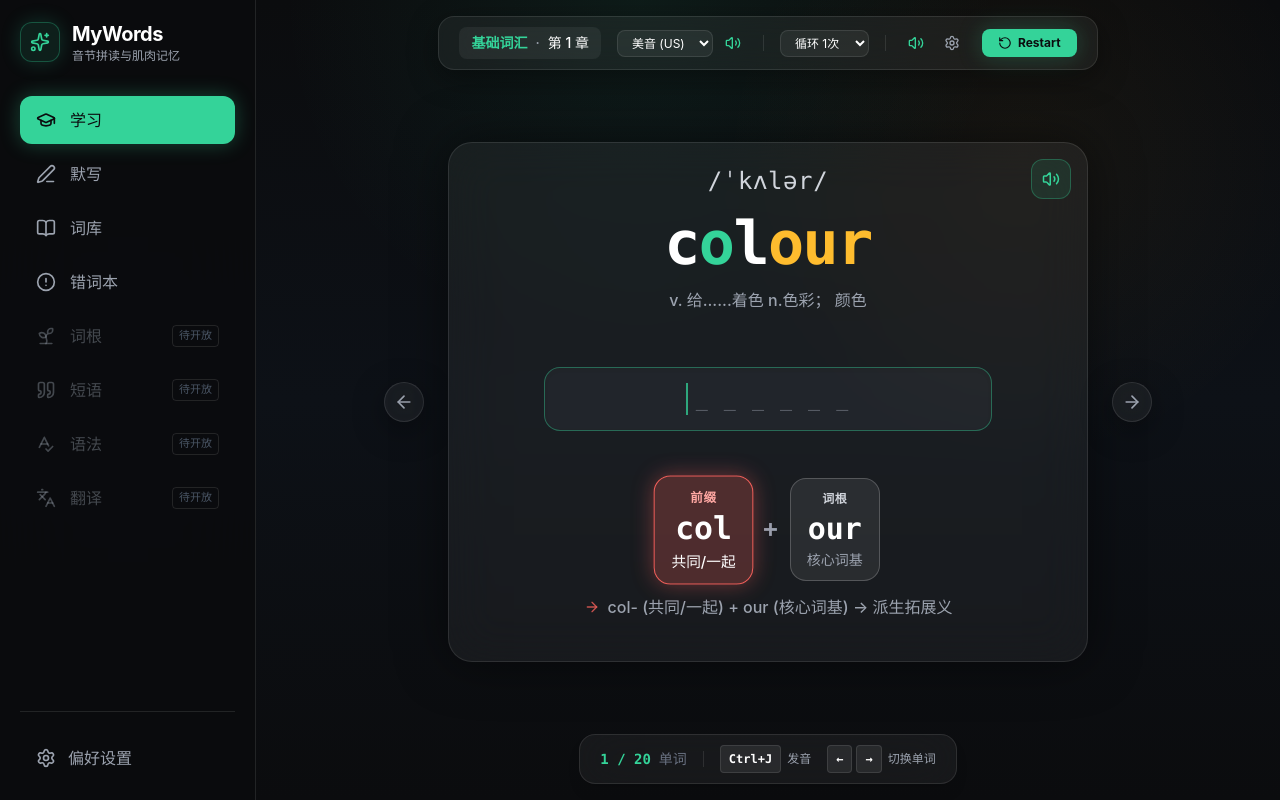
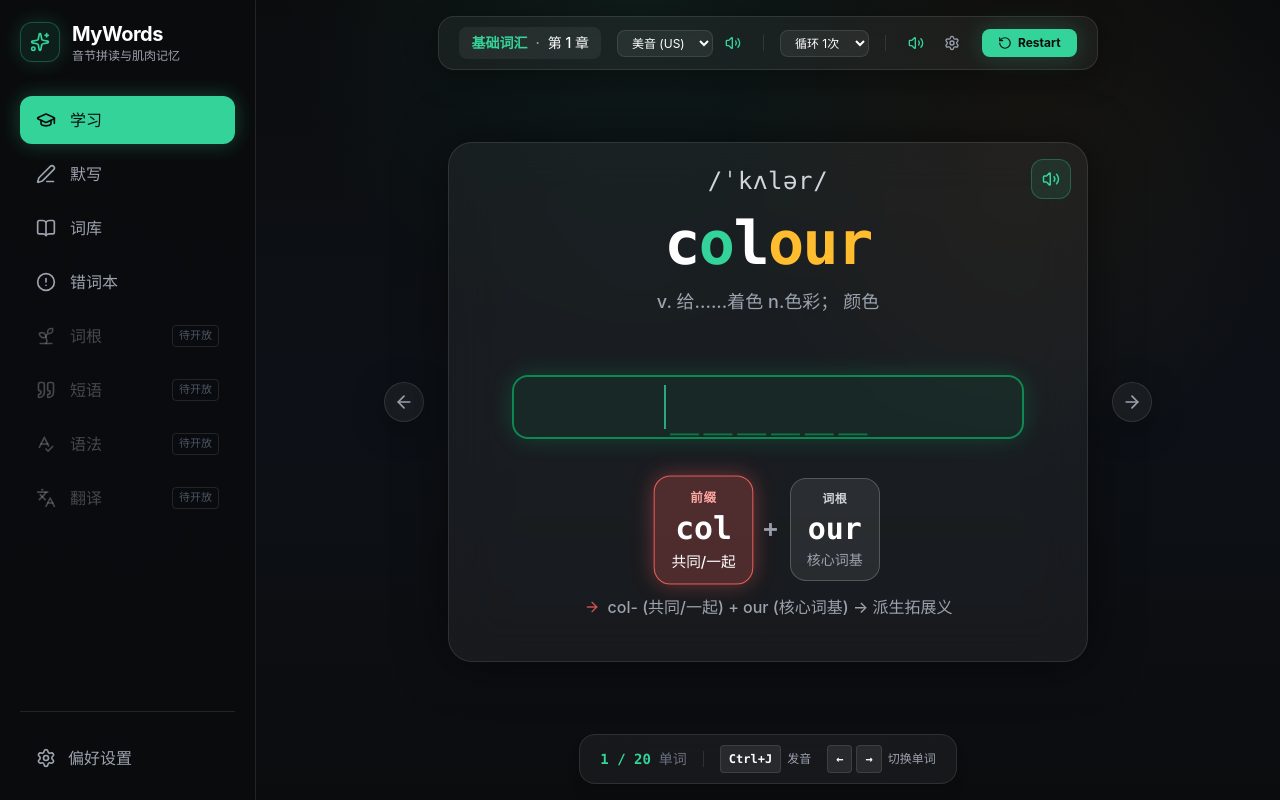
Before and after one commit to easybuild-jack/mywords, a Next.js app: page /learn in a window 1280 px wide. Built offline with nearby package versions, Linux system fonts and the light colour scheme; no server answers.

Commit message:
feat: add LearnCard component to the typing module

```diff
--- a/src/components/typing/LearnCard.tsx
+++ b/src/components/typing/LearnCard.tsx
@@ -93,7 +93,7 @@ export function LearnCard({
   return (
     <WordCardShell word={word} phoneticPreference={phoneticPreference} remainingLoops={remainingLoops}>
       {/*
-        上半区（音标 + 单词 + 释义 + 输入槽）四行高度全部写死：h-9 / h-20 / h-14 / h-16。
+        上半区（音标 + 单词 + 释义 + 输入槽）四行高度全部写死：h-9 / h-20 / h-16 / h-16。
         外壳是 justify-between，只要这一块总高恒定，输入框就钉在同一个纵向位置上，
         既不会因为单词长短换字号而移动，也不会被下方色块的高低挤上挤下。
       */}
@@ -124,31 +124,42 @@ export function LearnCard({
               <MarkedWord word={word} />
             </h2>
           </div>
-          {/* 按两行译文预留高度（h-14 ≈ 2 × leading-relaxed 行高），并统一从顶部起排：
-              一行、两行的释义都落在同一个位置，输入框既不会被行数顶动，也不会紧贴单词 */}
-          <div className="h-14 flex items-start justify-center">
-            <p className="text-sm sm:text-base text-[#9CA3AF] line-clamp-2 font-medium leading-relaxed">
+          {/* 按两行译文预留高度（text-lg 配 leading-relaxed 单行约 29px，h-16 刚好装两行），
+              并统一从顶部起排：一行、两行的释义都落在同一个位置，
+              输入框既不会被行数顶动，也不会紧贴单词 */}
+          <div className="h-16 flex items-start justify-center">
+            <p className="text-base sm:text-lg text-[#9CA3AF] line-clamp-2 font-medium leading-relaxed">
               {meaningText}
             </p>
           </div>
         </div>
 
-        {/* 跟打输入槽：字号、字距与占位下划线都跟默写页的拼写槽保持一致 */}
-        <div className="relative w-full max-w-md mx-auto pt-6">
+        {/* 跟打输入槽：外框用霓虹绿 #00FF88。它和输入文字的主色 #34D399 同色相，
+            靠更高的饱和度与明度拉开层次，所以透明度要压住，否则框会比字还抢眼。
+            框内下划线只铺剩余字母，敲一个顶掉一个，打字途中底线不消失。
+            overflow-hidden 兜住超长词：48px 字号下约 15 个字母就到边，宁可裁掉尾巴也别撑破框。
+            槽位仍是 h-16，字号变化不会动到输入框的纵向位置 */}
+        <div className="relative w-full max-w-lg mx-auto pt-6">
           <div
-            className={`h-16 flex items-center justify-center tracking-widest font-mono text-3xl font-bold rounded-2xl border px-5 transition-all shadow-inner ${
+            className={`h-16 flex items-center justify-center overflow-hidden tracking-widest font-mono text-5xl font-bold rounded-2xl border-2 px-6 transition-all ${
               hasTypo
-                ? 'border-destructive bg-destructive/15 text-destructive animate-shake'
-                : 'border-primary/40 bg-white/[0.04] text-primary shadow-[0_0_20px_rgba(0,0,0,0.2)]'
+                ? 'border-destructive bg-destructive/10 text-destructive animate-shake'
+                : 'border-[#00FF88]/45 bg-[#00FF88]/[0.05] text-primary shadow-[0_0_24px_rgba(0,255,136,0.16)]'
             }`}
           >
-            {currentInput && <span className="mr-2">{currentInput}</span>}
-            <span className="inline-block w-0.5 h-8 bg-primary animate-cursor shrink-0" />
-            {!currentInput && (
-              <span className="ml-2 text-xl tracking-widest text-muted-foreground/60 font-normal font-mono">
-                {Array(word.name.length).fill('_').join(' ')}
-              </span>
-            )}
+            {currentInput && <span className="mr-1">{currentInput}</span>}
+            <span
+              className={`inline-block w-0.5 h-11 animate-cursor shrink-0 ${
+                hasTypo ? 'bg-destructive' : 'bg-primary'
+              }`}
+            />
+            <span
+              className={`ml-1 font-normal ${
+                hasTypo ? 'text-destructive/40' : 'text-[#00FF88]/35'
+              }`}
+            >
+              {'_'.repeat(Math.max(0, word.name.length - currentInput.length))}
+            </span>
           </div>
         </div>
       </div>
```
